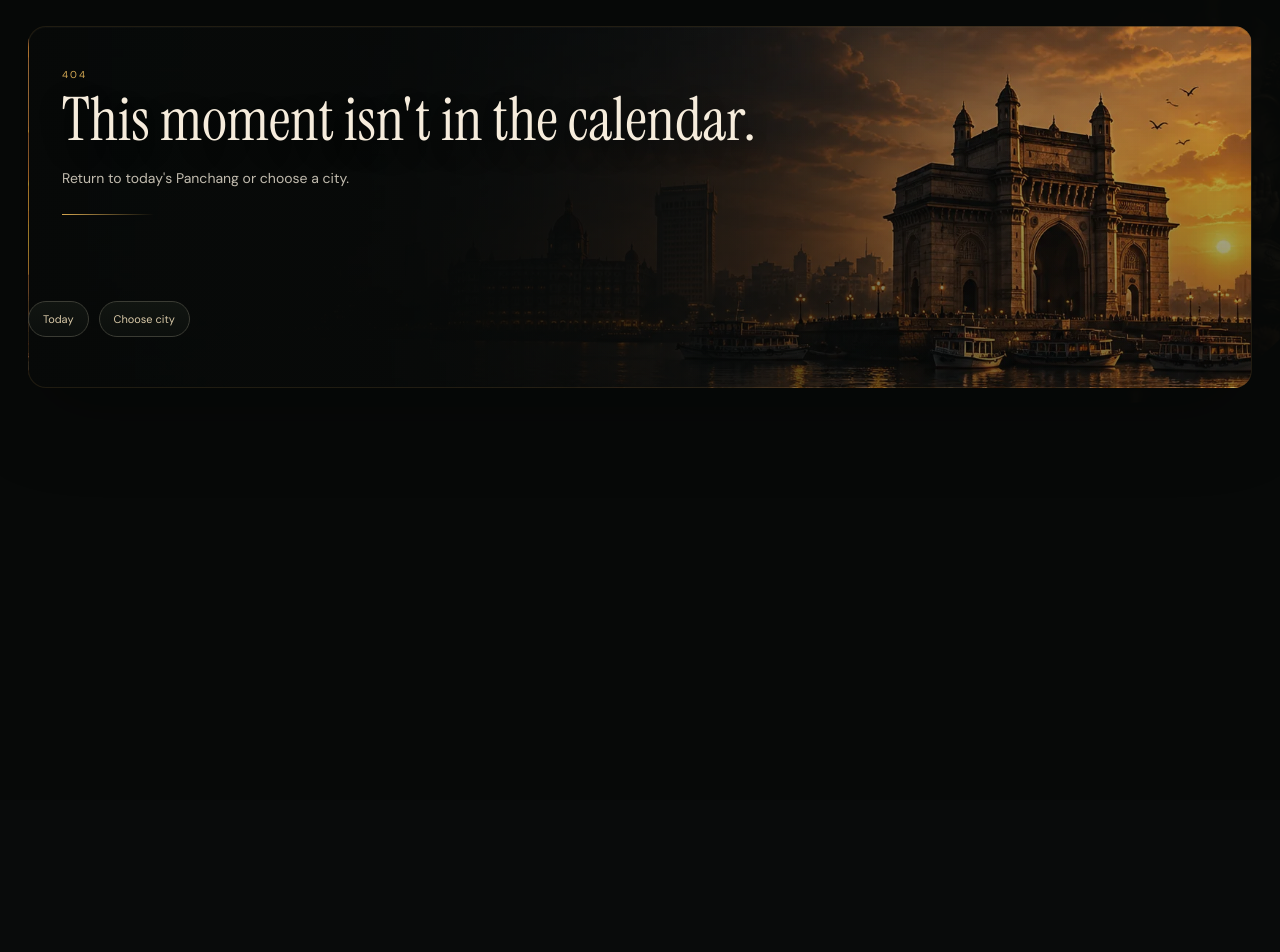
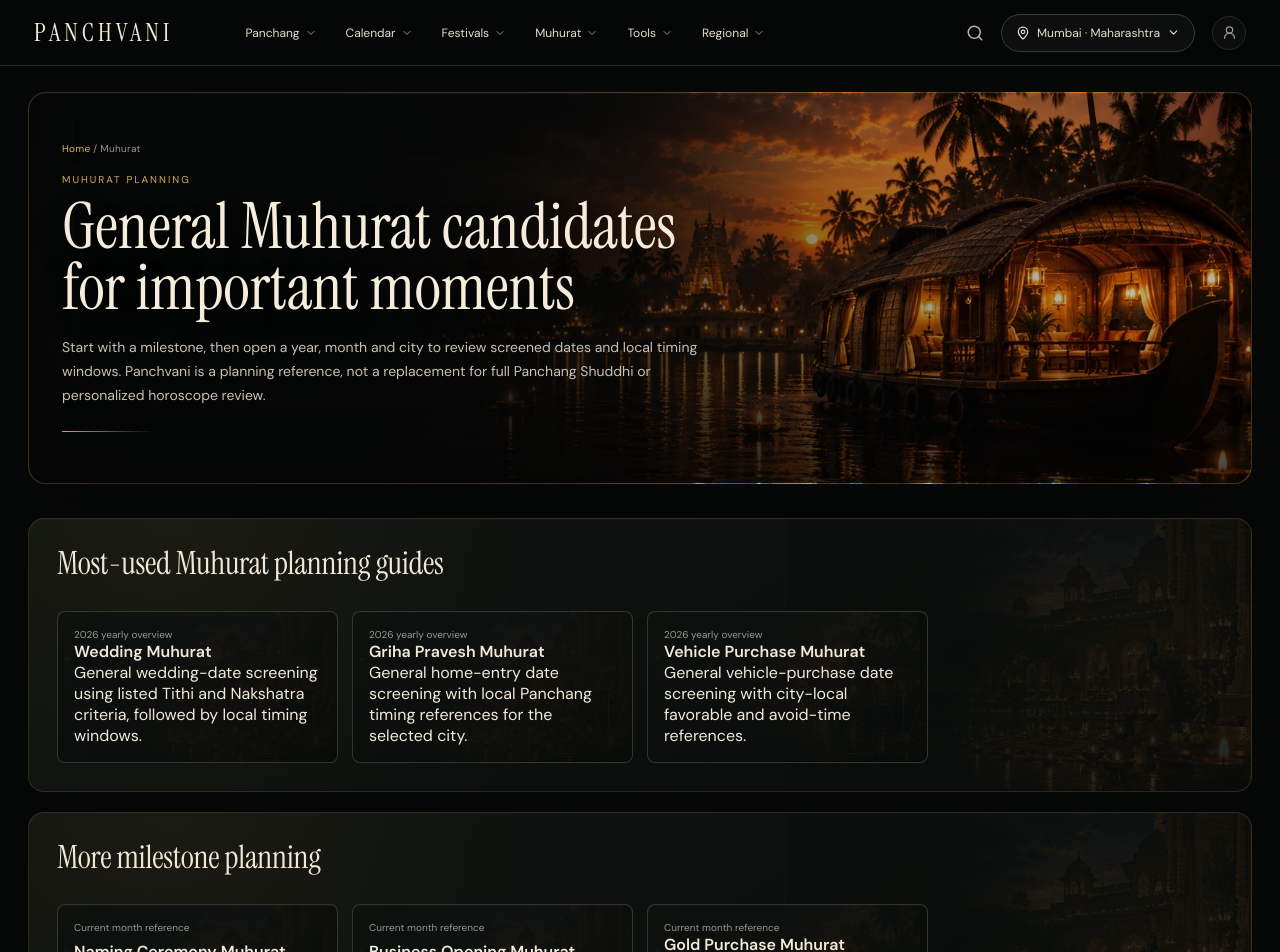
Before and after one commit to SviatF/chanag.xx, a Next.js app: page /muhurat in a window 1280 px wide. Before the commit this address had no page. Shown: the top 952 px of the page. Before the commit the page ends 800 px from the top, so only its background shows below. Built offline with nearby package versions, Linux system fonts and the light colour scheme.

Commit message:
Add people-first Muhurat hub

```diff
--- /dev/null
+++ b/app/muhurat/page.tsx
@@ -0,0 +1,57 @@
+import type {Metadata} from "next";
+import Link from "next/link";
+import Header from "@/components/Header";
+import {cities} from "@/lib/cities";
+import {todayInIndia} from "@/lib/dates";
+import {muhuratRules} from "@/lib/muhurat";
+import {muhuratExcludedFactors,muhuratScreeningStatement} from "@/lib/religious-integrity";
+import {primaryMuhuratEvents} from "@/lib/seo-policy";
+
+export const revalidate=86400;
+
+export const metadata:Metadata={
+  title:"Muhurat Planning — Wedding, Griha Pravesh & Vehicle Purchase",
+  description:"Explore general Muhurat candidate dates for wedding, Griha Pravesh, vehicle purchase and other milestones, with city-local Panchang timing references and clear screening limits.",
+  alternates:{canonical:"/muhurat"}
+};
+
+const descriptions:Record<string,string>={
+  wedding:"General wedding-date screening using listed Tithi and Nakshatra criteria, followed by local timing windows.",
+  "griha-pravesh":"General home-entry date screening with local Panchang timing references for the selected city.",
+  "vehicle-purchase":"General vehicle-purchase date screening with city-local favorable and avoid-time references.",
+  "naming-ceremony":"General naming-ceremony date candidates based on the current Panchvani screening profile.",
+  "business-opening":"General business-opening date candidates with practical local timing windows.",
+  "gold-purchase":"General gold-purchase date candidates with location-sensitive Panchang timing context."
+};
+
+export default function MuhuratHub(){
+  const city=cities[0];
+  const now=todayInIndia();
+  const year=now.getUTCFullYear();
+  const month=String(now.getUTCMonth()+1).padStart(2,"0");
+  const entries=Object.entries(muhuratRules);
+  const primary=new Set<string>(primaryMuhuratEvents);
+  const ld={"@context":"https://schema.org","@type":"CollectionPage","name":"Muhurat Planning","url":"https://panchvani.com/muhurat","description":muhuratScreeningStatement};
+
+  return <main><Header city={city}/><div className="page-shell internal-visual internal-muhurat">
+    <div className="breadcrumbs"><Link href="/">Home</Link> / Muhurat</div>
+    <p className="page-kicker">MUHURAT PLANNING</p>
+    <h1 className="page-title">General Muhurat candidates<br/>for important moments</h1>
+    <p className="page-subtitle">Start with a milestone, then open a year, month and city to review screened dates and local timing windows. Panchvani is a planning reference, not a replacement for full Panchang Shuddhi or personalized horoscope review.</p>
+
+    <section className="wide-panel">
+      <h2 className="page-title" style={{fontSize:32}}>Most-used Muhurat planning guides</h2>
+      <div className="city-directory">{entries.filter(([slug])=>primary.has(slug)).map(([slug,rule])=><Link href={`/muhurat/${slug}/${year}`} key={slug}><small>{year} yearly overview</small><strong>{rule.title}</strong><span>{descriptions[slug]}</span></Link>)}</div>
+    </section>
+
+    <section className="wide-panel">
+      <h2 className="page-title" style={{fontSize:32}}>More milestone planning</h2>
+      <div className="city-directory">{entries.filter(([slug])=>!primary.has(slug)).map(([slug,rule])=><Link href={`/muhurat/${slug}/${year}/${month}`} key={slug}><small>Current month reference</small><strong>{rule.title}</strong><span>{descriptions[slug]}</span></Link>)}</div>
+    </section>
+
+    <div className="seo-copy"><h2>What Panchvani screens — and what it does not</h2><p>{muhuratScreeningStatement}</p><p>The Planning Score measures practical availability of clean local timing windows. It is not a religious auspiciousness score.</p><ul>{muhuratExcludedFactors.slice(0,6).map(item=><li key={item}>{item}</li>)}</ul></div>
+
+    <div className="pill-links"><Link href={`/panchang/${city.slug}`}>Today’s Panchang</Link><Link href="/methodology">Calculation methodology</Link><Link href="/disclaimer">Muhurat limitations</Link></div>
+    <script type="application/ld+json" dangerouslySetInnerHTML={{__html:JSON.stringify(ld)}}/>
+  </div></main>;
+}
```
